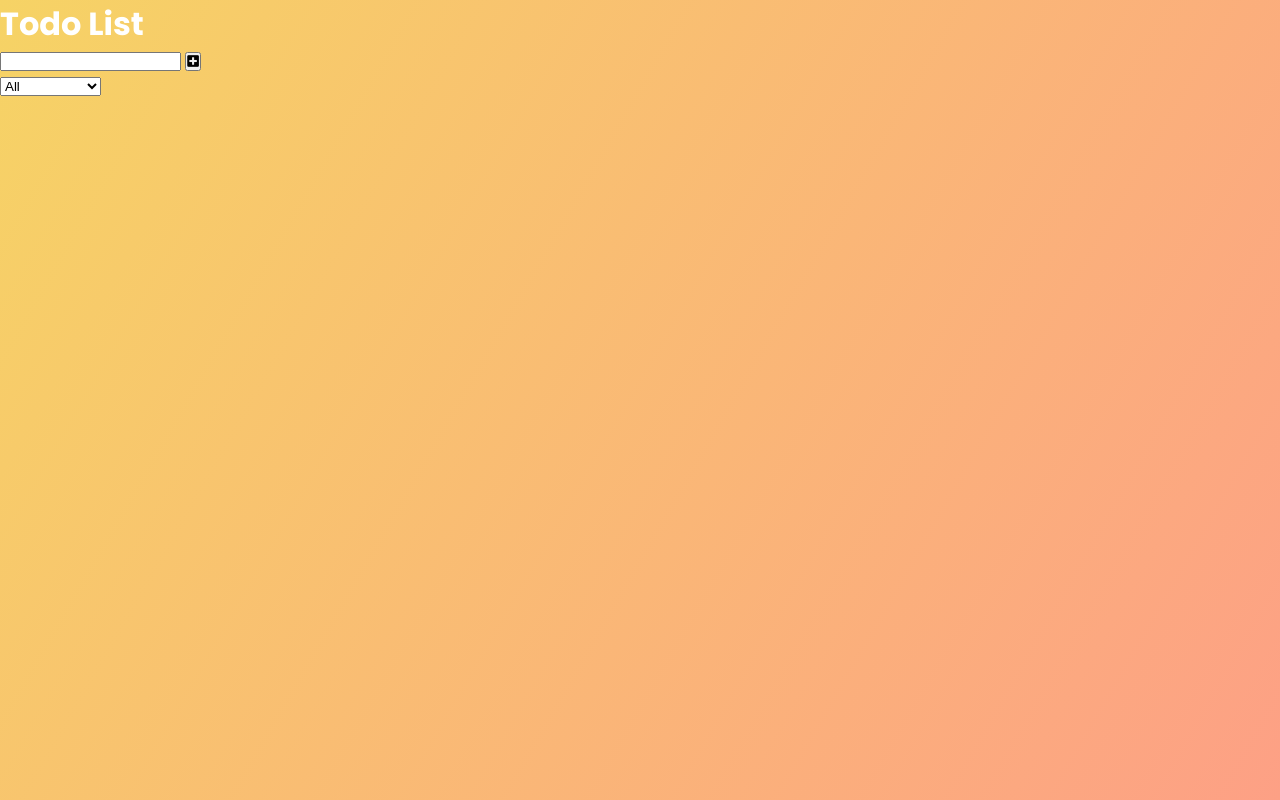
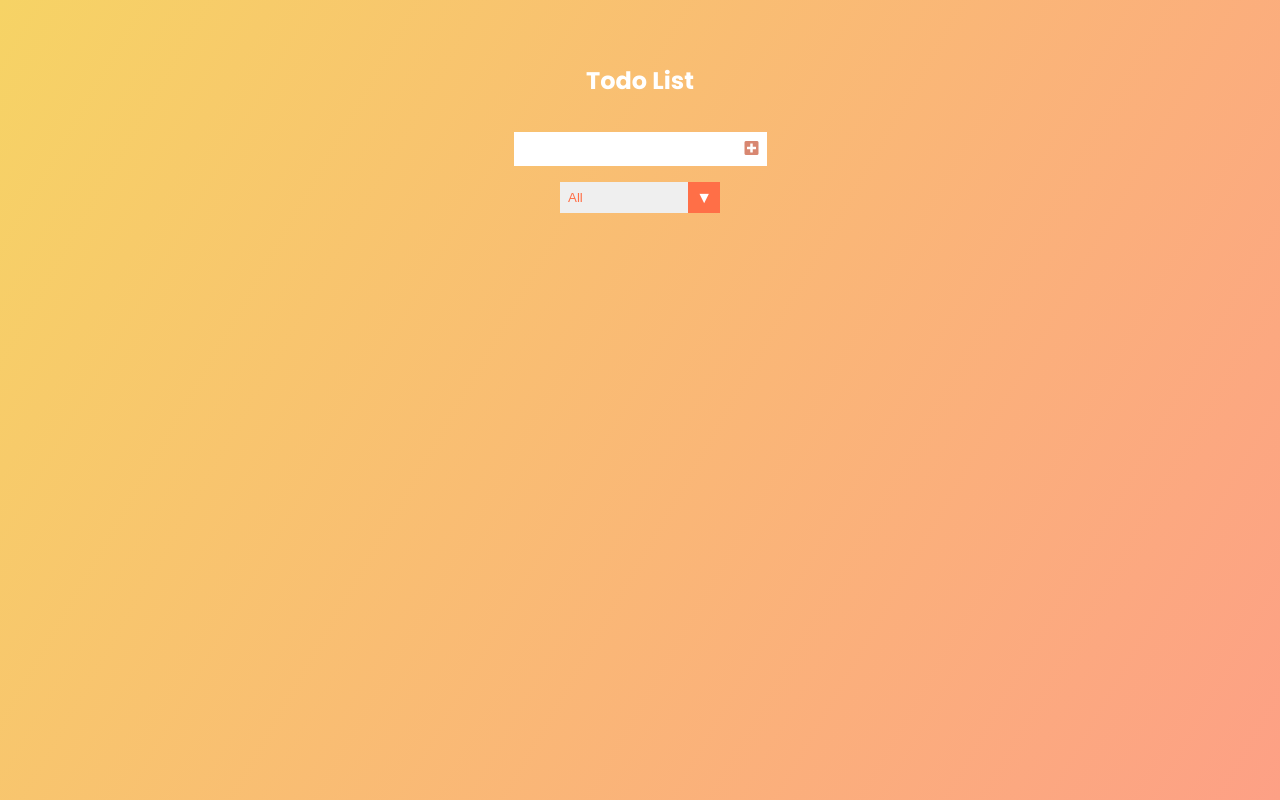
Before and after one commit to ivandobrica/ToDoList, a plain HTML site: page index.html in a window 1280 px wide. Drawn offline with Linux system fonts and the light colour scheme.

Commit message:
ToDo style

```diff
--- a/index.html
+++ b/index.html
@@ -12,18 +12,20 @@
     <title>Todo List</title>
 </head>
 <body>
-    <header>
-        <h1>Todo List</h1>
+    <header class="header">
+        <h1 class="header__title">Todo List</h1>
     </header>
 
-    <form>
-        <input type="text" class="todo__input">
-        <button class="todo__button" type="submit">
-            <i class="fas fa-plus-square"></i>
-        </button>
+    <form class="form">
+        <div class="form__input-container">
+            <input type="text" class="form__input">
+            <button class="form__button" type="submit">
+                <i class="fas fa-plus-square"></i>
+            </button>
+        </div>
 
         <div class="select">
-            <select name="todos" class="filter-todo">
+            <select name="todos" class="select__filter">
                 <option value="all">All</option>
                 <option value="completed">Completed</option>
                 <option value="uncompleted">Uncompleted</option>
--- a/scss/style.scss
+++ b/scss/style.scss
@@ -10,3 +10,71 @@ body {
   font-family: "Poppins", sans-serif;
   min-height: 100vh;
 }
+
+.header {
+  &__title {
+    margin-top: 5vh;
+    font-size: 1.5rem;
+  }
+}
+
+.header,
+.form {
+  min-height: 15vh;
+  display: flex;
+  justify-content: center;
+  align-items: center;
+  flex-direction: column;
+}
+
+.form {
+  &__input-container {
+    display: flex;
+    justify-content: center;
+    align-items: center;
+  }
+  &__input,
+  &__button {
+    padding: 0.5rem;
+    font-size: 1rem;
+    border: none;
+    background-color: #ffffff;
+    outline: none;
+  }
+  &__button {
+    color: #d88771;
+    background-color: #ffffff;
+    cursor: pointer;
+    transition: all 0.3s ease;
+    &:hover {
+      background-color: #d88771;
+      color: #ffffff;
+    }
+  }
+}
+
+.select {
+  margin: 1rem;
+  position: relative;
+  overflow: hidden;
+  &::after {
+    content: "\25BC";
+    position: absolute;
+    background-color: #ff6f47;
+    top: 50%;
+    right: 0;
+    transform: translateY(-50%);
+    padding: 0.5rem;
+    pointer-events: none;
+  }
+  &__filter {
+    appearance: none;
+    outline: none;
+    box-shadow: none;
+    border: none;
+    color: #ff6f47;
+    width: 10rem;
+    cursor: pointer;
+    padding: 0.5rem;
+  }
+}
```
Also changed, not shown: scss/style.css, 1 other file.
